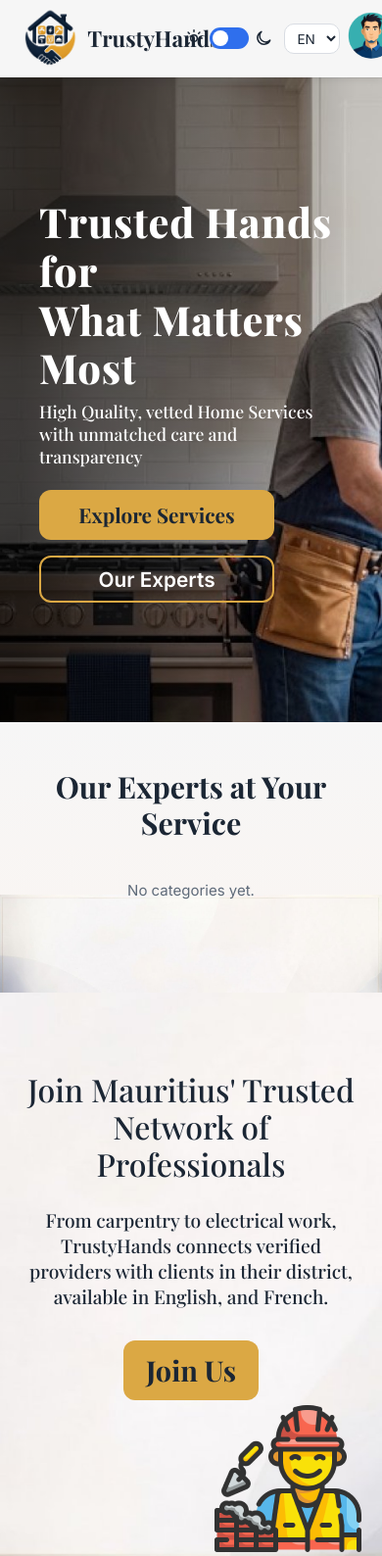
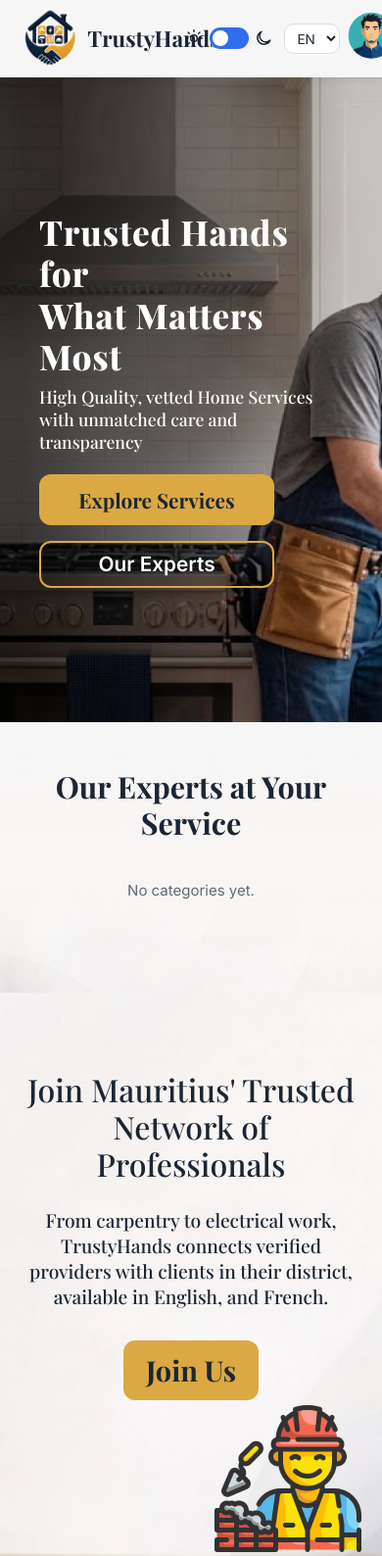
Before and after one commit to Ghavish/trustyhands, a Django app: template templates/core/landing.html in a window 390 px wide; the page is wider, and only the part inside the window is pictured. Shown: the top 1588 px of that part at 98% size. Run offline with Django 5.2, Linux system fonts and the light colour scheme; the template is opened without the code that fills it, so the values that code supplies are empty.

Commit message:
T1: Remove the experts frame line and fix Join in dark mode

```diff
--- a/static/css/core/landing.css
+++ b/static/css/core/landing.css
@@ -29,7 +29,7 @@
 }
 
 .hero-text h1 {
-  font-size: clamp(2.6rem, 5.5vw, 5rem);
+  font-size: clamp(2.2rem, 5.5vw, 5rem);
   font-weight: 800;
   letter-spacing: 0.8px;
 }
@@ -54,15 +54,43 @@
 /* --- 2. Experts --- */
 .experts {
   position: relative;
+  isolation: isolate;
+  overflow: hidden; /* the picture layer is wider than the screen */
   padding: 3rem 1.5rem 5rem;
   text-align: center;
-  background:
-    var(--experts-bg) bottom / 100% auto no-repeat,
-    linear-gradient(to top, #faf5f2 12%, var(--background));
+  background: linear-gradient(to top, #faf5f2 12%, var(--background));
+}
+
+/* The background picture has a thin frame drawn into it (a line along
+   the top and down both sides). It sits on its own layer, slightly
+   wider than the screen so the side lines fall outside, and a mask
+   fades out its top edge and its sides so no line shows. */
+.experts::before {
+  content: "";
+  position: absolute;
+  left: -3%;
+  right: -3%;
+  bottom: 0;
+  aspect-ratio: 1440 / 368;
+  z-index: -1;
+  pointer-events: none;
+  background: var(--experts-bg) bottom / 100% auto no-repeat;
+  -webkit-mask-image:
+    linear-gradient(to bottom, transparent 0, #000 45%),
+    linear-gradient(to right, transparent 0, #000 12%, #000 88%, transparent 100%);
+  -webkit-mask-composite: source-in;
+  mask-image:
+    linear-gradient(to bottom, transparent 0, #000 45%),
+    linear-gradient(to right, transparent 0, #000 12%, #000 88%, transparent 100%);
+  mask-composite: intersect;
 }
 
 [data-theme="dark"] .experts {
   background: var(--background);
+}
+
+[data-theme="dark"] .experts::before {
+  display: none;
 }
 
 .experts h2 {
```
Also changed, not shown: other parts of static/css/core/landing.css (+33 -3 lines).
